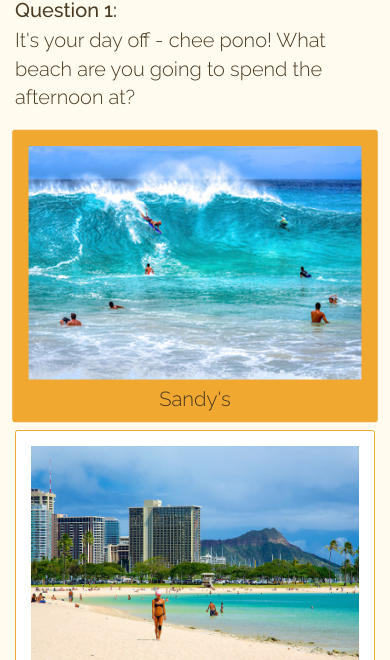
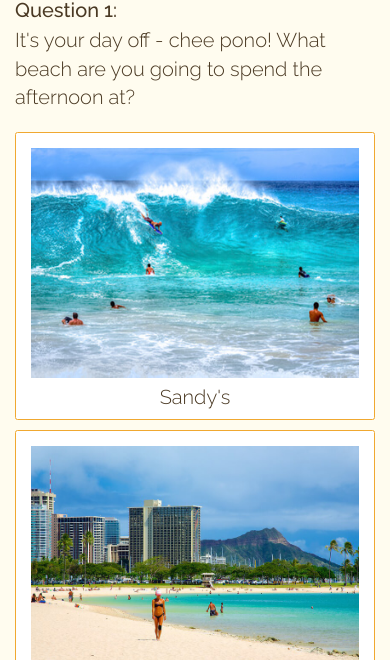
Before and after one commit to summermichiko/Hawaii-Quiz-App, a plain HTML site: page index.html in a window 390 px wide. In both pictures the pointer is over the label "Sandy's". Shown: the part 184-844 px from the top of the page. Drawn offline with nearby package versions, Linux system fonts and the light colour scheme.

Commit message:
remove hover for mobile

```diff
--- a/main.css
+++ b/main.css
@@ -445,6 +445,13 @@ input {
 		width: 100%;
 		padding: 5px;
 		cursor: pointer;
+		transition: none;
+	}
+	.labelWrapper:hover {
+		background-color: #fff;
+		-webkit-transform: scale(1.0);
+		-ms-transform: scale(1.0);
+		transform: scale(1.0);
 	}
 	.optionImage {
 		margin-top: 0;
```
